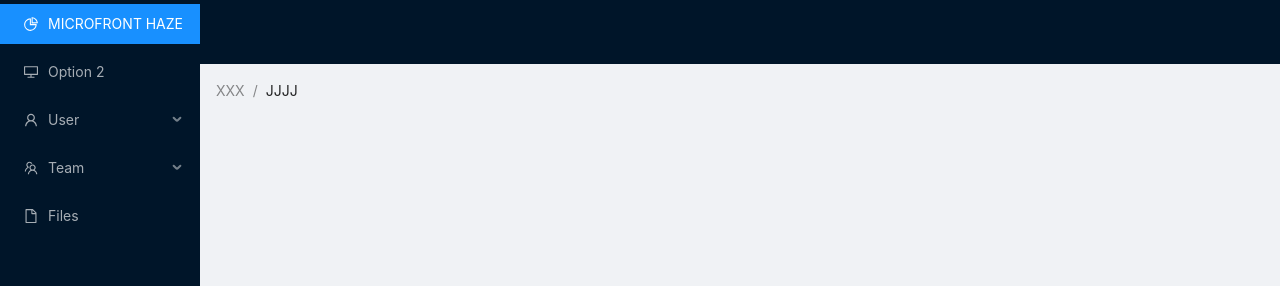
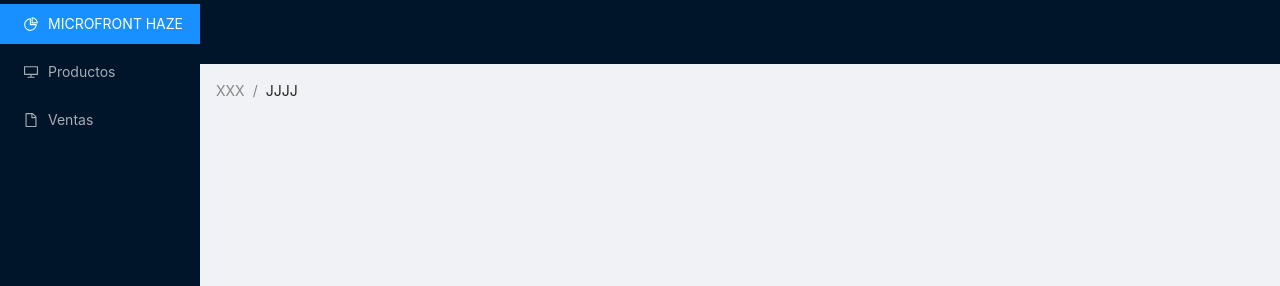
Before and after one commit to nicofloydrock/microfront-spa-framework, a React (Create React App) app in the folder root-config-app/: page / in a window 1280 px wide. Shown: the top 286 px of the page. Built offline with nearby package versions, Linux system fonts and the light colour scheme.

Commit message:
Fix Menu
Se ordena menu , para configurar las rutas

```diff
--- a/root-config-app/src/components/nav-menu.tsx
+++ b/root-config-app/src/components/nav-menu.tsx
@@ -32,19 +32,10 @@ function NavMenu() {
               MICROFRONT HAZE
             </Menu.Item>
             <Menu.Item key="2" icon={<DesktopOutlined />}>
-              Option 2
+              Productos
             </Menu.Item>
-            <SubMenu key="sub1" icon={<UserOutlined />} title="User">
-              <Menu.Item key="3">Tom</Menu.Item>
-              <Menu.Item key="4">Bill</Menu.Item>
-              <Menu.Item key="5">Alex</Menu.Item>
-            </SubMenu>
-            <SubMenu key="sub2" icon={<TeamOutlined />} title="Team">
-              <Menu.Item key="6">Team 1</Menu.Item>
-              <Menu.Item key="8">Team 2</Menu.Item>
-            </SubMenu>
             <Menu.Item key="9" icon={<FileOutlined />}>
-              Files
+              Ventas
             </Menu.Item>
           </Menu>
         </Sider>
```
